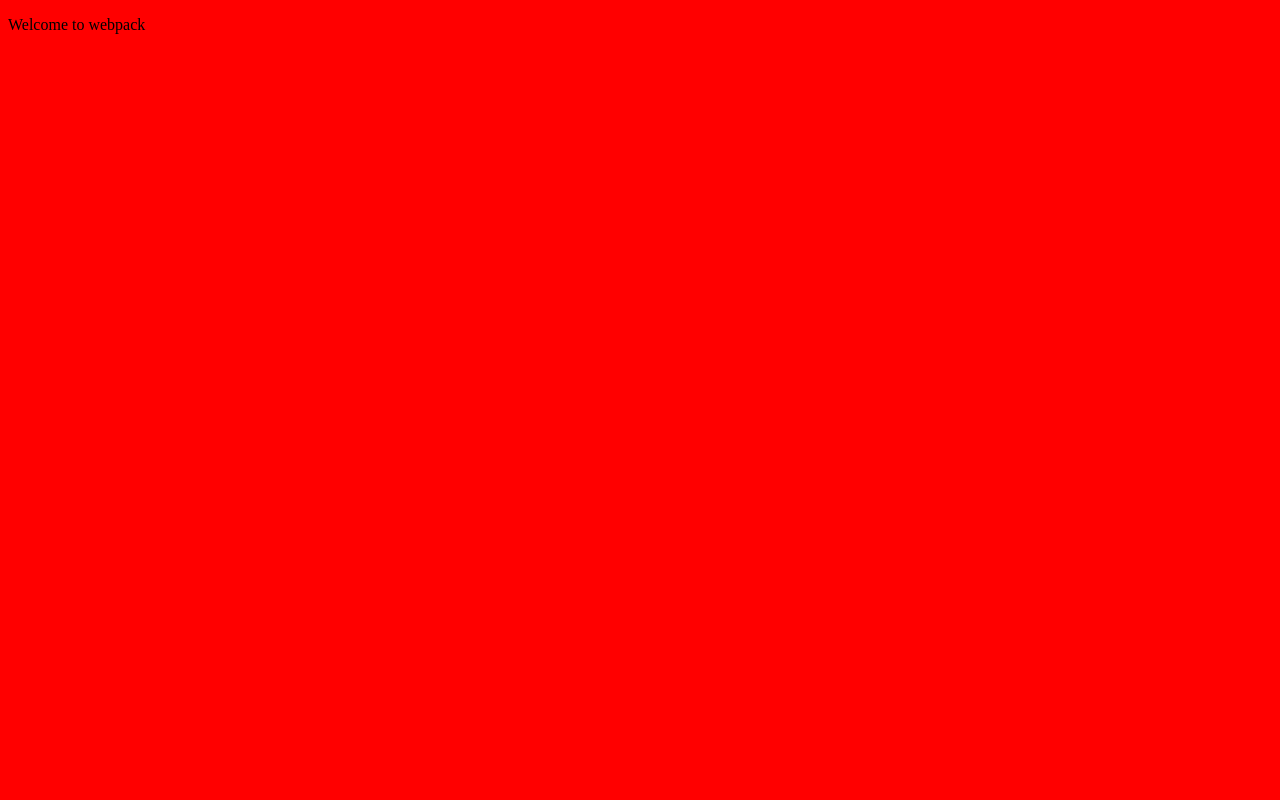
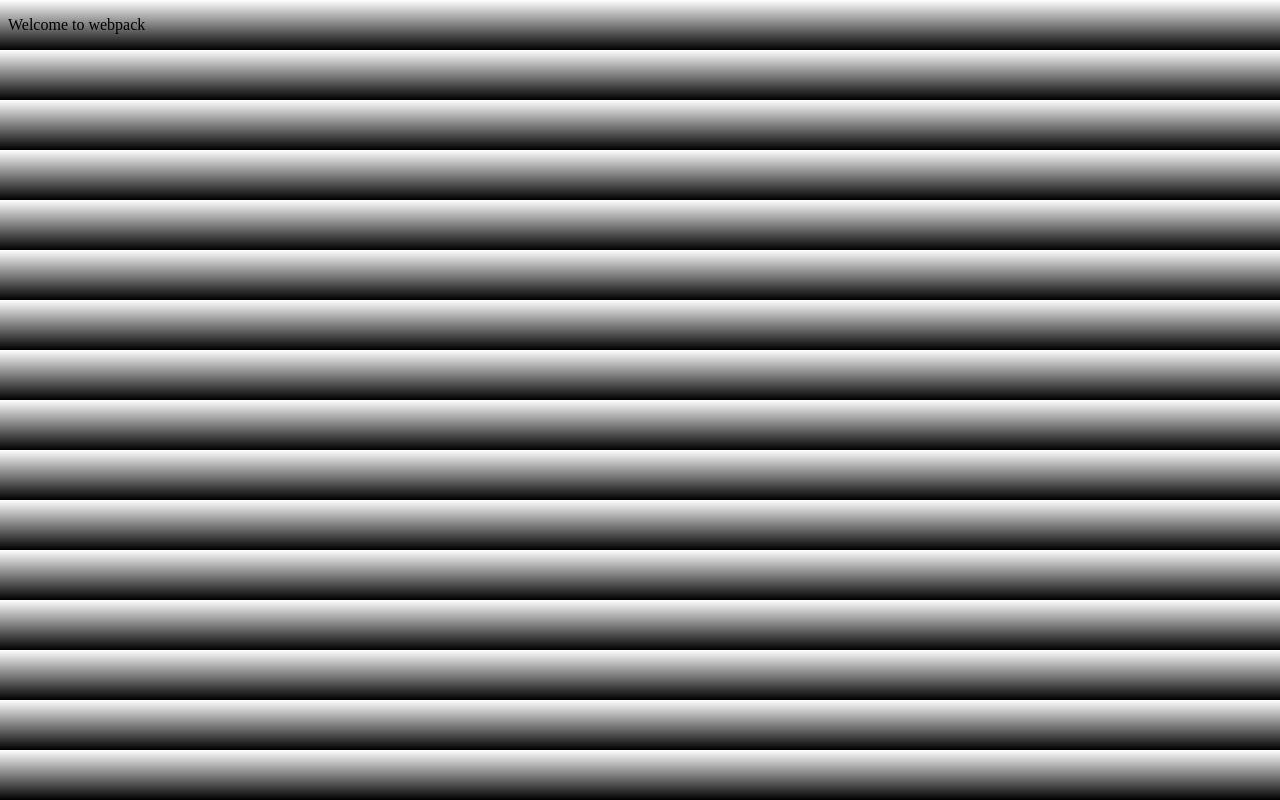
Before and after one commit to HuyAms/React-typescript-boilerplate, a React app: page / in a window 1280 px wide. Built offline with nearby package versions, Linux system fonts and the light colour scheme.

Commit message:
add postcss

```diff
--- a/package.json
+++ b/package.json
@@ -19,11 +19,13 @@
     "react-dom": "^16.6.0"
   },
   "devDependencies": {
+    "autoprefixer": "^9.3.1",
     "awesome-typescript-loader": "^5.2.1",
     "clean-webpack-plugin": "^0.1.19",
     "css-loader": "^1.0.0",
     "html-webpack-plugin": "^3.2.0",
     "mini-css-extract-plugin": "^0.4.4",
+    "postcss-loader": "^3.0.0",
     "react-hot-loader": "^4.3.11",
     "source-map-loader": "^0.2.4",
     "style-loader": "^0.23.1",
--- /dev/null
+++ b/postcss.config.js
@@ -0,0 +1,5 @@
+module.exports = {
+  plugins: [
+    require('autoprefixer')
+  ]
+}
--- a/src/main.css
+++ b/src/main.css
@@ -1,3 +1,7 @@
 body {
-    background-color: red;
+    background: linear-gradient(to bottom, white, black);
 }
+
+::placeholder {
+    color: gray;
+}
--- a/webpack.prod.js
+++ b/webpack.prod.js
@@ -17,7 +17,7 @@ module.exports = merge(common, {
     rules: [
       {
         test: /\.css$/,
-        use: [MiniCssExtractPlugin.loader, "css-loader"]
+        use: [MiniCssExtractPlugin.loader, "css-loader",  "postcss-loader"]
       }
     ]
   },
```
Also changed, not shown: 4 other files (tests, documents, lock files or other folders).
